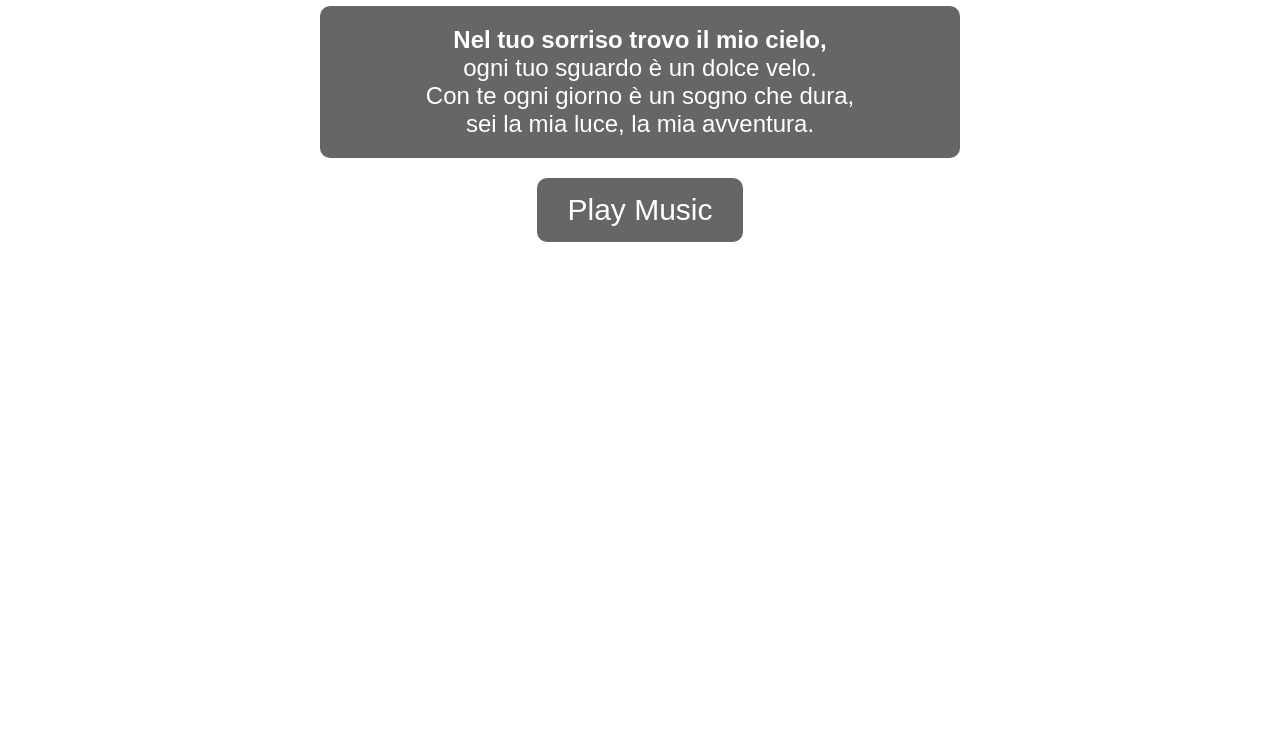
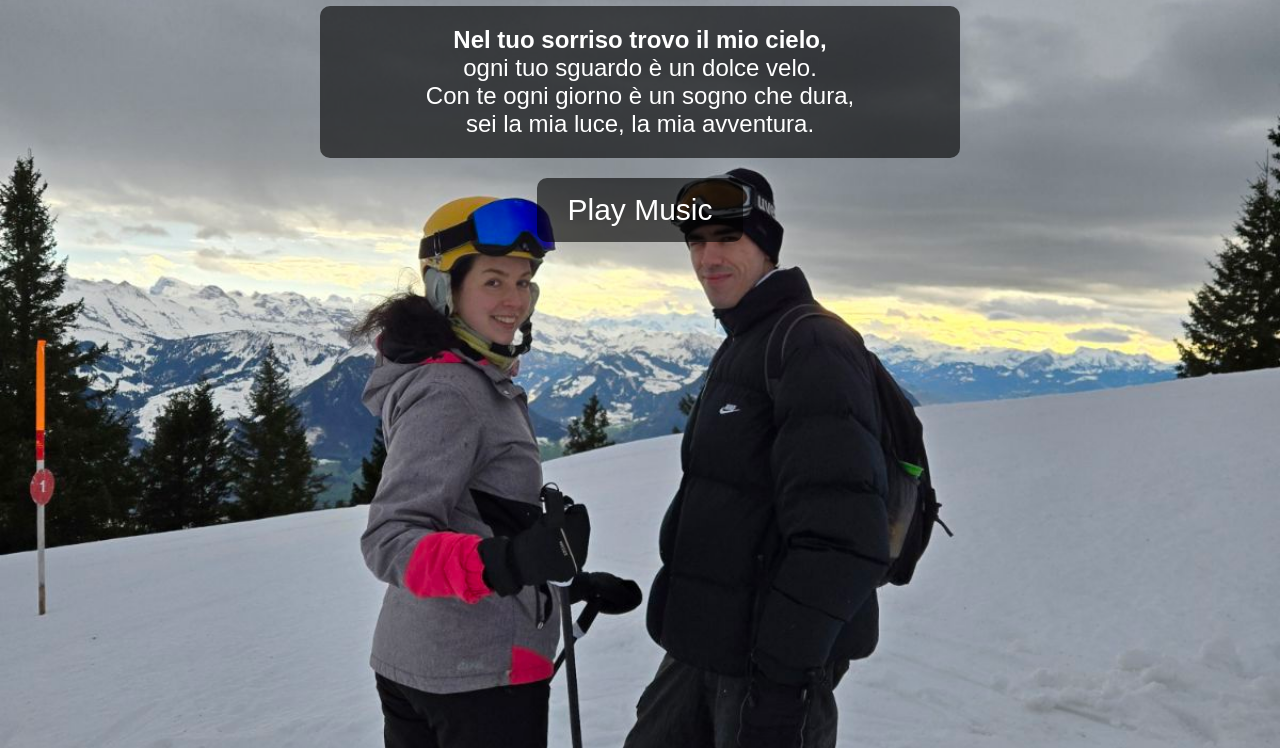
Before and after one commit to submerse/blog, a plain HTML site: page index.html in a window 1280 px wide. Shown: the part 52-800 px from the top of the page. Drawn offline with Linux system fonts and the light colour scheme.

Commit message:
Update index.html

```diff
--- a/index.html
+++ b/index.html
@@ -9,7 +9,7 @@
     <style>
         /* Set the background image for the entire page */
         body {
-            background-image: url('images/background.jpg'); /* Path to your image */
+            background-image: url('5995771028760742850.jpg'); /* Path to your image */
             background-size: cover; /* Ensure the image covers the entire background */
             background-position: center; /* Center the image */
             background-attachment: fixed; /* Make the background fixed while scrolling */
```
